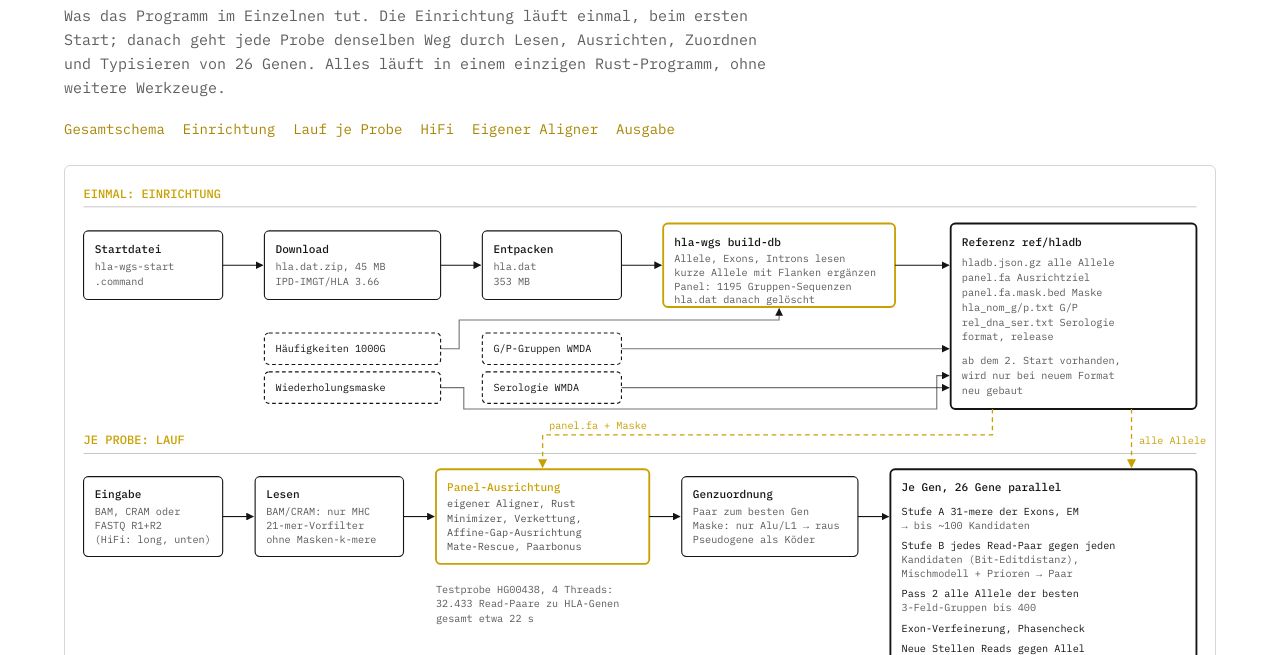
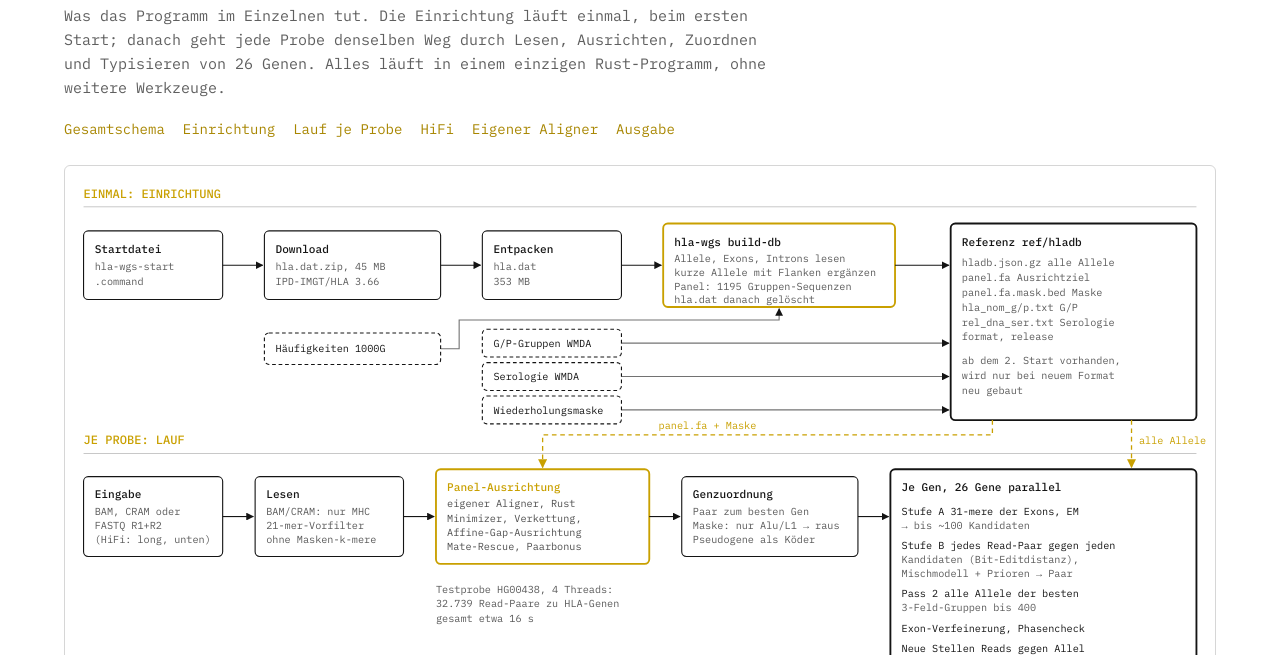
Before and after one commit to pjlabsdev/hla-wgs, a plain HTML site: page docs/ablauf.html in a window 1280 px wide. Shown: the part 145-800 px from the top of the page. Drawn offline with Linux system fonts and the light colour scheme.

Commit message:
Fix the arrows of the workflow figures in the report and docs/ablauf.html

```diff
--- a/docs/ablauf.html
+++ b/docs/ablauf.html
@@ -76,11 +76,11 @@ html{scroll-padding-top:20px}
 <rect x="215" y="70" width="190" height="74" rx="5"/>
 <rect x="450" y="70" width="150" height="74" rx="5"/>
 <rect x="645" y="62" width="250" height="90" rx="5" stroke="#c9a000" stroke-width="2"/>
-<rect x="955" y="62" width="265" height="200" rx="5" stroke-width="2"/>
+<rect x="955" y="62" width="265" height="212" rx="5" stroke-width="2"/>
 <rect x="215" y="180" width="190" height="34" rx="5" stroke-dasharray="4 3"/>
-<rect x="215" y="222" width="190" height="34" rx="5" stroke-dasharray="4 3"/>
-<rect x="450" y="180" width="150" height="34" rx="5" stroke-dasharray="4 3"/>
-<rect x="450" y="222" width="150" height="34" rx="5" stroke-dasharray="4 3"/>
+<rect x="450" y="176" width="150" height="30" rx="5" stroke-dasharray="4 3"/>
+<rect x="450" y="212" width="150" height="30" rx="5" stroke-dasharray="4 3"/>
+<rect x="450" y="248" width="150" height="30" rx="5" stroke-dasharray="4 3"/>
 </g>
 <text x="32" y="94" font-weight="500">Startdatei</text>
 <text x="32" y="112" font-size="11" opacity=".7">hla-wgs-start</text>
@@ -107,18 +107,18 @@ html{scroll-padding-top:20px}
 <text x="967" y="230" font-size="11" opacity=".7">wird nur bei neuem Format</text>
 <text x="967" y="246" font-size="11" opacity=".7">neu gebaut</text>
 <text x="227" y="201" font-size="11">Häufigkeiten 1000G</text>
-<text x="227" y="243" font-size="11">Wiederholungsmaske</text>
-<text x="462" y="201" font-size="11">G/P-Gruppen WMDA</text>
-<text x="462" y="243" font-size="11">Serologie WMDA</text>
+<text x="462" y="195" font-size="11">G/P-Gruppen WMDA</text>
+<text x="462" y="231" font-size="11">Serologie WMDA</text>
+<text x="462" y="267" font-size="11">Wiederholungsmaske</text>
 <g stroke="currentColor" stroke-width="1.2" fill="none">
 <line x1="170" y1="107" x2="213" y2="107" marker-end="url(#ar)"/>
 <line x1="405" y1="107" x2="448" y2="107" marker-end="url(#ar)"/>
 <line x1="600" y1="107" x2="643" y2="107" marker-end="url(#ar)"/>
 <line x1="895" y1="107" x2="953" y2="107" marker-end="url(#ar)"/>
 <polyline points="405,197 425,197 425,166 770,166 770,154" marker-end="url(#ar)" stroke-opacity=".6"/>
-<polyline points="600,197 930,197 953,197" marker-end="url(#ar)" stroke-opacity=".6"/>
-<polyline points="600,239 953,239" marker-end="url(#ar)" stroke-opacity=".6"/>
-<polyline points="405,239 430,239 430,262 940,262 940,226 953,226" marker-end="url(#ar)" stroke-opacity=".6"/>
+<line x1="600" y1="191" x2="953" y2="191" marker-end="url(#ar)" stroke-opacity=".6"/>
+<line x1="600" y1="227" x2="953" y2="227" marker-end="url(#ar)" stroke-opacity=".6"/>
+<line x1="600" y1="263" x2="953" y2="263" marker-end="url(#ar)" stroke-opacity=".6"/>
 </g>
 
 
@@ -170,15 +170,15 @@ html{scroll-padding-top:20px}
 </g>
 <!-- database feeds run -->
 <g stroke="#c9a000" stroke-width="1.4" fill="none" stroke-dasharray="5 4">
-<polyline points="1000,262 1000,290 515,290 515,325" marker-end="url(#ag)"/>
-<polyline points="1150,262 1150,325" marker-end="url(#ag)"/>
+<polyline points="1000,274 1000,290 515,290 515,325" marker-end="url(#ag)"/>
+<polyline points="1150,274 1150,325" marker-end="url(#ag)"/>
 </g>
-<text x="522" y="284" font-size="11" fill="#c9a000">panel.fa + Maske</text>
+<text x="640" y="284" font-size="11" fill="#c9a000">panel.fa + Maske</text>
 <text x="1158" y="300" font-size="11" fill="#c9a000">alle Allele</text>
 
 <text x="400" y="460" font-size="11" opacity=".7">Testprobe HG00438, 4 Threads:</text>
-<text x="400" y="476" font-size="11" opacity=".7">32.433 Read-Paare zu HLA-Genen</text>
-<text x="400" y="492" font-size="11" opacity=".7">gesamt etwa 22 s</text>
+<text x="400" y="476" font-size="11" opacity=".7">32.739 Read-Paare zu HLA-Genen</text>
+<text x="400" y="492" font-size="11" opacity=".7">gesamt etwa 16 s</text>
 
 <!-- outputs -->
 <g stroke="currentColor" fill="none" stroke-width="1.2">
@@ -191,12 +191,20 @@ html{scroll-padding-top:20px}
 </g>
 <text x="32" y="696" font-weight="500">PREFIX.tsv</text><text x="32" y="714" font-size="11" opacity=".7">Allele + sichere Felder</text>
 <text x="234" y="696" font-weight="500">.conf.tsv</text><text x="234" y="714" font-size="11" opacity=".7">Vorsprung je Feld</text>
-<text x="436" y="696" font-weight="500">.json</text><text x="436" y="714" font-size="11" opacity=".7">alles, für Genome</text>
+<text x="436" y="696" font-weight="500">.json</text><text x="436" y="714" font-size="11" opacity=".7">alles; .report.json</text><text x="436" y="728" font-size="11" opacity=".7">für Genome</text>
 <text x="638" y="696" font-weight="500">.html</text><text x="638" y="714" font-size="11" opacity=".7">Laborbefund DE/EN</text>
 <text x="840" y="696" font-weight="500">.novel.tsv</text><text x="840" y="714" font-size="11" opacity=".7">neue Allele</text>
-<text x="1042" y="696" font-weight="500">.log</text><text x="1042" y="714" font-size="11" opacity=".7">jeder Schritt mit Zeit</text>
+<text x="1042" y="696" font-weight="500">.log.txt/.jsonl</text><text x="1042" y="714" font-size="11" opacity=".7">jeder Schritt mit Zeit,</text><text x="1042" y="728" font-size="11" opacity=".7">Fehlercodes</text>
 <g stroke="currentColor" stroke-width="1.2" fill="none">
-<polyline points="1055,597 1055,620 620,620 620,648" marker-end="url(#ar)"/>
+<polyline points="1055,597 1055,622"/>
+<line x1="113" y1="622" x2="1125" y2="622"/>
+<line x1="113" y1="622" x2="113" y2="670" marker-end="url(#ar)"/>
+<line x1="315" y1="622" x2="315" y2="670" marker-end="url(#ar)"/>
+<line x1="517" y1="622" x2="517" y2="670" marker-end="url(#ar)"/>
+<line x1="719" y1="622" x2="719" y2="670" marker-end="url(#ar)"/>
+<line x1="921" y1="622" x2="921" y2="670" marker-end="url(#ar)"/>
+<line x1="1125" y1="622" x2="1125" y2="670" marker-end="url(#ar)"/>
+
 </g>
 </g>
 </svg>
@@ -285,7 +293,7 @@ html{scroll-padding-top:20px}
 <figcaption>Der Read wird nicht Base für Base gegen jedes Allel gerechnet: exakte Anker legen die Lage fest, gerechnet wird nur zwischen ihnen und an den Enden.</figcaption>
 </figure>
 <div>
-<p>Bis Version 1.1 richtete minimap2 (C) die Reads aus. Ab 1.1 übernimmt das ein eigener Aligner in Rust (<code>src/aln.rs</code>), der auf die HLA-Aufgabe zugeschnitten ist: viele sehr ähnliche Sequenzen derselben Genfamilie.</p>
+<p>Bis Version 1.1 richtete minimap2 (C) die Reads aus. Ab 1.1 übernimmt das ein eigener Aligner in Rust, der auf die HLA-Aufgabe zugeschnitten ist: viele sehr ähnliche Sequenzen derselben Genfamilie. Nach 1.2.0 ist er das Paket <code>gc-panel</code> von Genome 4; hla-wgs trägt eine geprüfte Kopie in <code>crates/</code>, mit byte-gleichen Ergebnissen.</p>
 <p>Wo er schneller ist: Wird eine schwierige Stelle zwischen zwei Allelen einmal gerechnet, kennt er sie für alle Allele, die dieselbe Strecke teilen. Minimizer verringern die Anker, und ein Read, der nicht fast genau passt, wird sicherheitshalber mit allen k-meren neu gesucht.</p>
 <table>
 <thead><tr><th>Messung</th><th class="n">minimap2</th><th class="n">eigener</th></tr></thead>
@@ -311,7 +319,9 @@ html{scroll-padding-top:20px}
 <tr><td><code>PREFIX.json</code></td><td>alles zusammen, mit Serologie, Liganden, Datenbank-Release und Tiefe; Grundlage für die Genome-App</td></tr>
 <tr><td><code>PREFIX.html</code></td><td>Laborbefund auf Deutsch und Englisch: 11 klinische Loci, GL-String, Pharmakogenetik, Druck A4 mit Seitenzahlen</td></tr>
 <tr><td><code>PREFIX.novel.tsv</code></td><td>Kandidaten für neue Allele mit Region, Wirkung und stützenden Reads</td></tr>
-<tr><td><code>PREFIX.log</code></td><td>jeder Schritt mit Zeitstempel</td></tr>
+<tr><td><code>PREFIX.novel.fa</code></td><td>Sequenzen der neuen Allele</td></tr>
+<tr><td><code>PREFIX.report.json</code></td><td>Berichtsteil für Genome (<code>genome.report.v1</code>), Texte auf Deutsch und Englisch</td></tr>
+<tr><td><code>PREFIX.log.txt</code>, <code>PREFIX.log.jsonl</code></td><td>Lauf-Protokoll: jeder Schritt mit Zeit und Zählern, Fehlercodes <code>HW-E…</code></td></tr>
 </tbody></table>
 <p style="margin-top:18px;color:var(--mut);font-size:13px">hla-wgs · PJ Labs · DOI 10.5281/zenodo.24367469 · nur für Forschungszwecke</p>
 </div>
```
Also changed, not shown: 3 other files.
